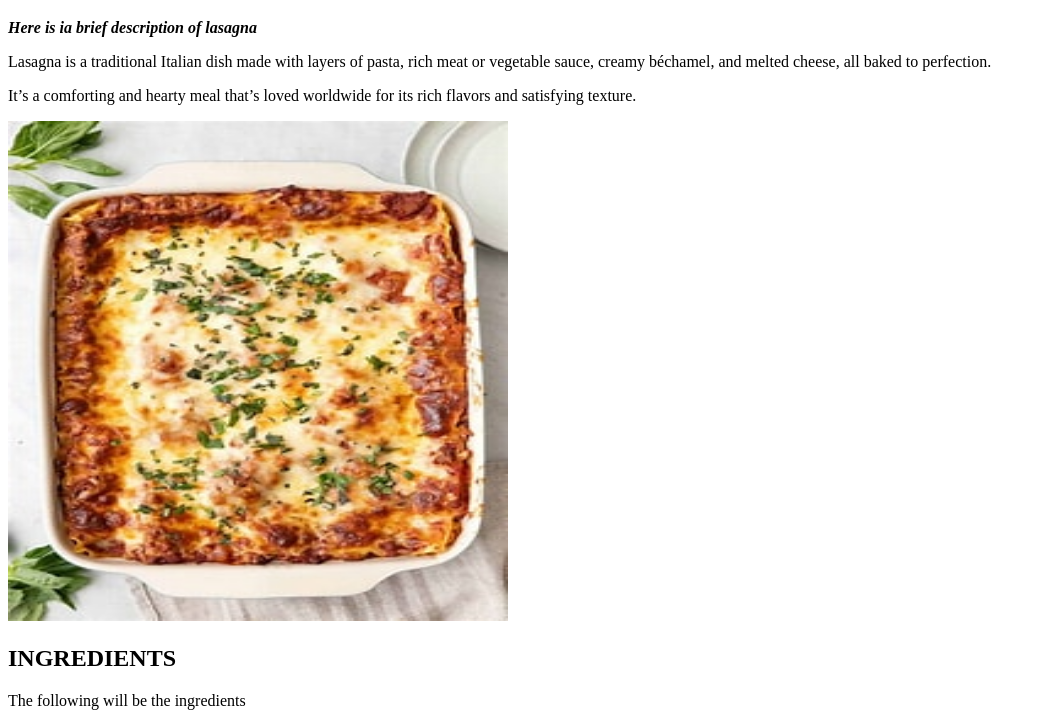
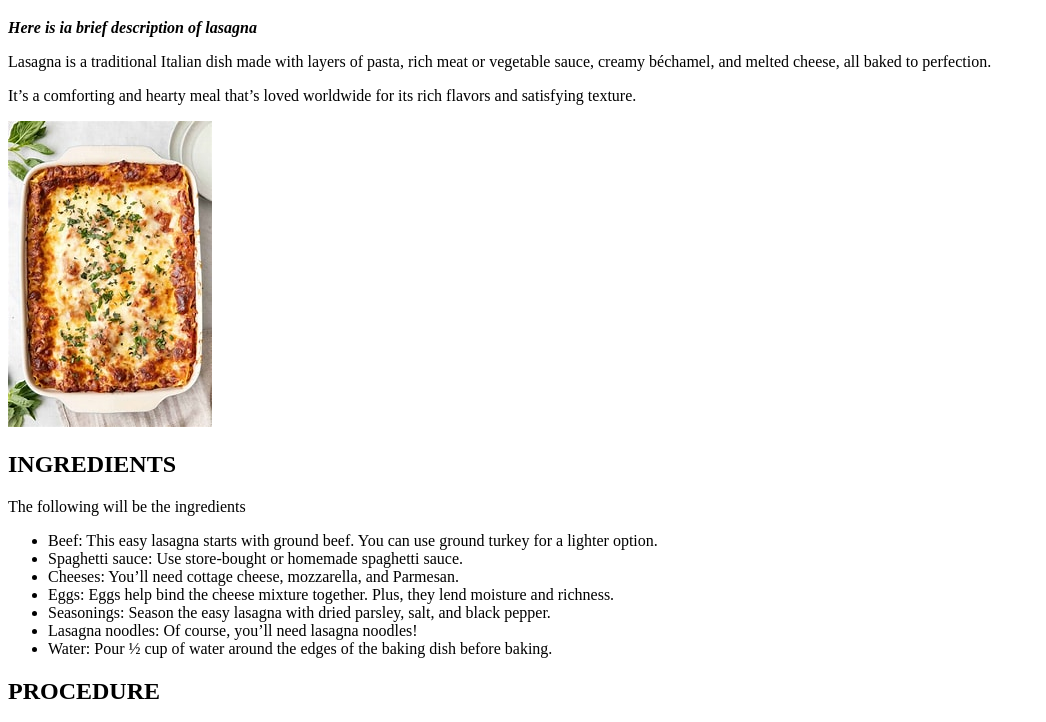
Before and after one commit to Acey3/odin-recipes, a plain HTML site: page recipes/lasagna.html in a window 1280 px wide. Shown: the part 61-783 px from the top of the page, without its empty margins (0-1046 px from the left). Drawn offline with Linux system fonts and the light colour scheme.

Commit message:
Removed the dimensions of the lasagna image - since it was a bit blurry

```diff
--- a/recipes/lasagna.html
+++ b/recipes/lasagna.html
@@ -10,7 +10,7 @@
     <p><em><strong>Here is ia brief description of lasagna</strong></em></p>
     <p>Lasagna is a traditional Italian dish made with layers of pasta, rich meat or vegetable sauce, creamy béchamel, and melted cheese, all baked to perfection.</p>
     <p> It’s a comforting and hearty meal that’s loved worldwide for its rich flavors and satisfying texture. </p>
-  <img src="/recipes/images/lasagna.jpeg" alt="This is an image of lasagna" width="500" height="500">
+  <img src="/recipes/images/lasagna.jpeg" alt="This is an image of lasagna" >
   <h2>INGREDIENTS</h2>
   <p>The following will be the ingredients</p>
   <ul>
```
